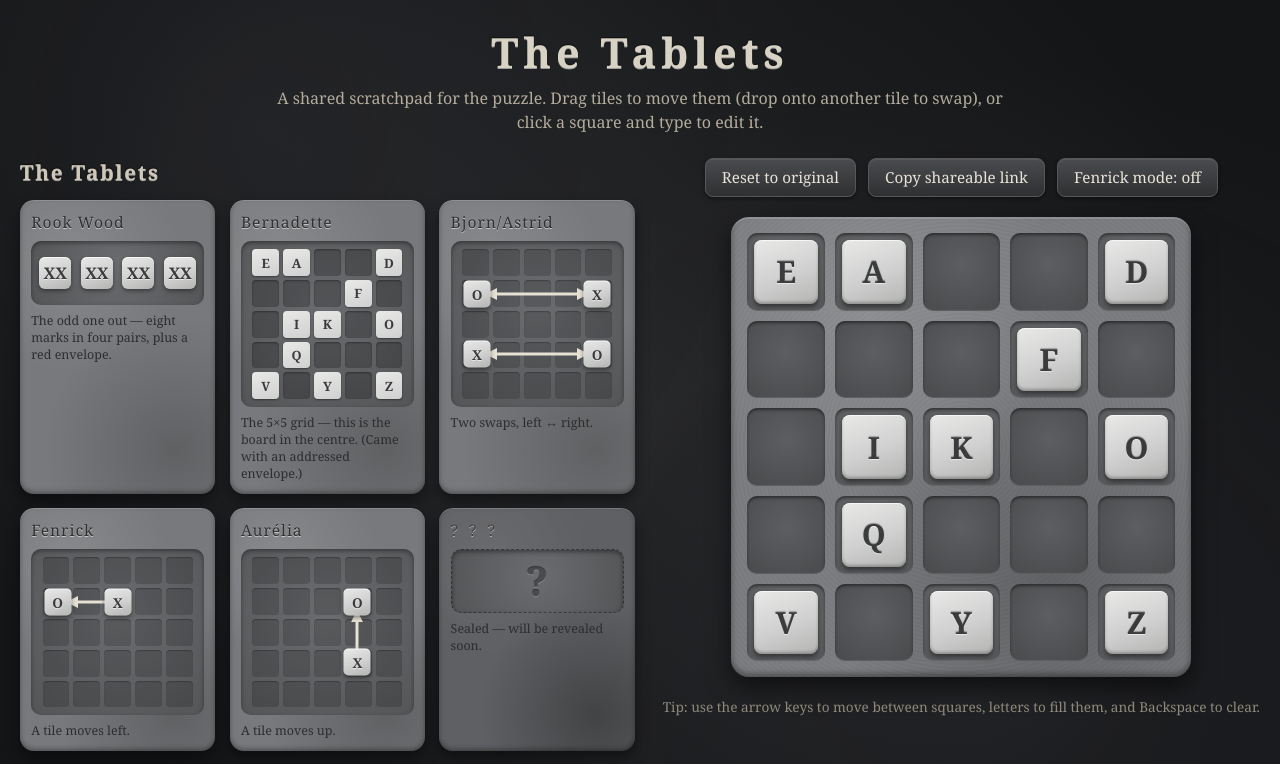
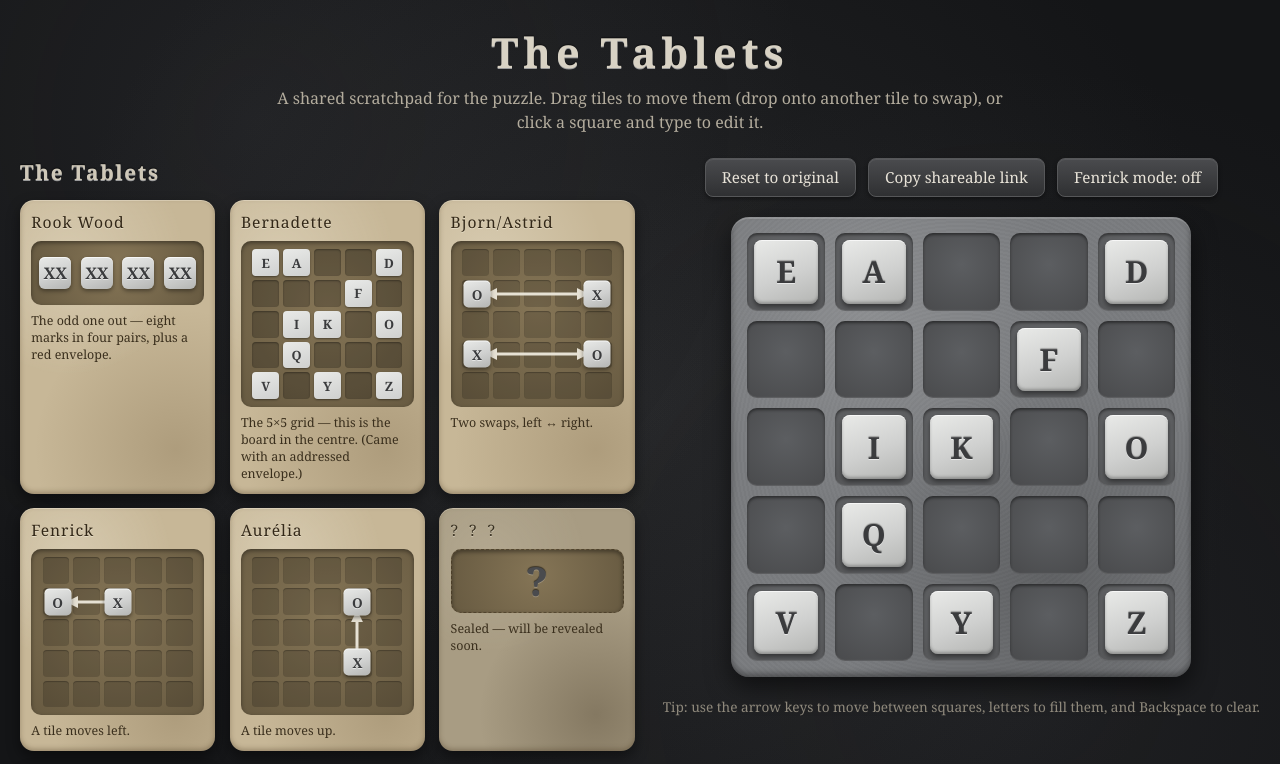
Before and after one commit to mutantflea/dnd-puzzle-site, a React (Vite) app: page / in a window 1280 px wide. Shown: the top 764 px of the page. Built offline with nearby package versions, Linux system fonts and the light colour scheme.

Commit message:
css changes

```diff
--- a/src/styles/ClueTablet.module.css
+++ b/src/styles/ClueTablet.module.css
@@ -16,41 +16,41 @@
   text-shadow: 0 1px 0 var(--carve-hi), 0 -1px 1px var(--carve-lo);
 }
 
-/* Stone-tablet card */
+/* Sandstone-tablet card — warm tan gives the dark carved text good contrast */
 .tablet {
   margin: 0;
   padding: 0.7rem;
   border-radius: 14px;
-  background-color: #78797c;
+  background-color: #c7b797;
   background-image:
-    radial-gradient(circle at 25% 20%, rgba(255, 255, 255, 0.12), transparent 40%),
-    radial-gradient(circle at 80% 85%, rgba(0, 0, 0, 0.2), transparent 45%);
+    radial-gradient(circle at 25% 20%, rgba(255, 252, 240, 0.28), transparent 42%),
+    radial-gradient(circle at 80% 85%, rgba(84, 62, 30, 0.22), transparent 48%);
   box-shadow:
-    0 1px 0 rgba(255, 255, 255, 0.18) inset,
-    0 -2px 5px rgba(0, 0, 0, 0.35) inset,
+    0 1px 0 rgba(255, 250, 235, 0.35) inset,
+    0 -2px 5px rgba(70, 52, 28, 0.35) inset,
     0 6px 14px rgba(0, 0, 0, 0.45);
 }
 
 /* A sealed, not-yet-revealed clue: darker, mossier stone that recedes next
    to the active tablets. */
 .tabletLocked {
-  background-color: #5f6063;
+  background-color: #a89c83;
   background-image:
-    radial-gradient(circle at 25% 20%, rgba(255, 255, 255, 0.07), transparent 40%),
-    radial-gradient(circle at 80% 85%, rgba(0, 0, 0, 0.3), transparent 45%);
+    radial-gradient(circle at 25% 20%, rgba(255, 250, 235, 0.12), transparent 40%),
+    radial-gradient(circle at 80% 85%, rgba(50, 38, 20, 0.3), transparent 45%);
 }
 
 .tabletLocked .name {
-  color: #3d3e40;
+  color: #3a3222;
   letter-spacing: 0.22em;
 }
 
 .faceLocked {
-  background: radial-gradient(circle at 50% 40%, #55565a, #3f4043);
-  border: 1px dashed rgba(0, 0, 0, 0.4);
+  background: radial-gradient(circle at 50% 40%, #6f6349, #524832);
+  border: 1px dashed rgba(40, 30, 15, 0.45);
   box-shadow:
     0 2px 5px rgba(0, 0, 0, 0.5) inset,
-    0 1px 0 rgba(255, 255, 255, 0.06) inset;
+    0 1px 0 rgba(255, 250, 235, 0.06) inset;
 }
 
 .sealed {
@@ -74,8 +74,8 @@
 .name {
   font-size: 0.98rem;
   letter-spacing: 0.06em;
-  color: #2f3032;
-  text-shadow: 0 1px 0 var(--carve-hi);
+  color: #332818;
+  text-shadow: 0 1px 0 rgba(255, 250, 235, 0.45);
   margin-bottom: 0.5rem;
 }
 
@@ -86,7 +86,7 @@
   min-height: 64px;
   padding: 0.5rem;
   border-radius: 10px;
-  background: radial-gradient(circle at 50% 40%, #6a6c6f, #545557);
+  background: radial-gradient(circle at 50% 40%, #857556, #675a41);
   box-shadow: 0 2px 4px rgba(0, 0, 0, 0.4) inset;
 }
 
@@ -142,7 +142,7 @@
   margin: 0.5rem 0 0;
   font-size: 0.78rem;
   line-height: 1.35;
-  color: #2c2d2f;
+  color: #3a2f1d;
 }
 
 /* Mini 5x5 reference grid inside Bernadette's tablet */
```
